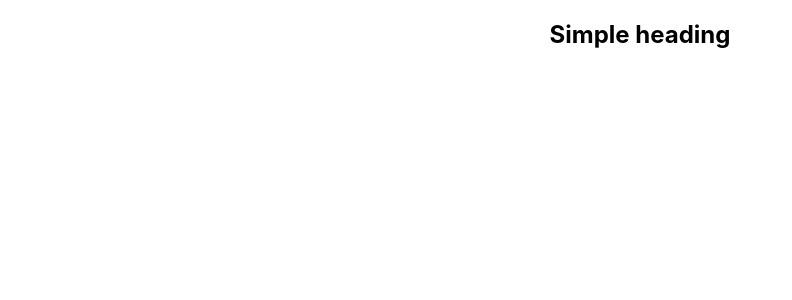
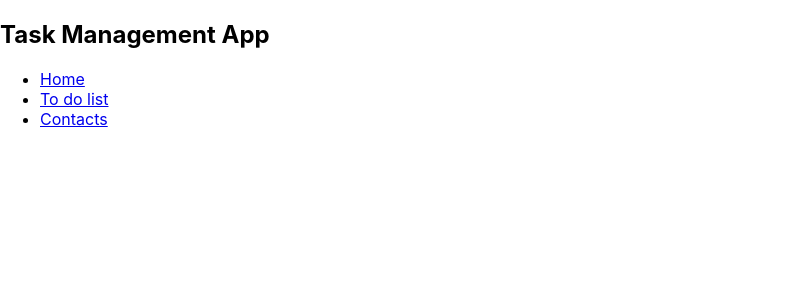
Before and after one commit to kamranvd/task-manage-web-app, a React (Create React App) app: page / in a window 1280 px wide. Shown: the top 300 px of the page, without its empty margins (0-792 px from the left). Built offline with nearby package versions, Linux system fonts and the light colour scheme.

Commit message:
Creating the required structure

```diff
--- a/package.json
+++ b/package.json
@@ -9,6 +9,7 @@
     "@testing-library/user-event": "^13.5.0",
     "react": "^19.1.0",
     "react-dom": "^19.1.0",
+    "react-router-dom": "^7.6.0",
     "react-scripts": "5.0.1",
     "web-vitals": "^2.1.4"
   },
--- a/src/App.css
+++ b/src/App.css
@@ -1,3 +1,3 @@
 .App {
-  text-align: center;
+  text-align: left;
 }
--- a/src/App.js
+++ b/src/App.js
@@ -1,11 +1,20 @@
 
 import './App.css';
+import { BrowserRouter, Link } from "react-router-dom";
 
 function App() {
   return (
     <div className="App">
       <header className="App-header">
-       <h2>Simple heading</h2>
+       <h2>Task Management App</h2>
+       <BrowserRouter>
+          <ul>
+            <li><Link to="/">Home</Link></li>
+            <li><Link to="/todolist">To do list</Link></li>
+            <li><Link to="/contacts">Contacts</Link></li>
+          </ul>
+       </BrowserRouter>
+
       </header>
     </div>
   );
```
Also changed, not shown: src/components/Contacts/Contacts.jsx (added, +7 -0 lines), src/components/Home/Home.jsx (added, +7 -0 lines), src/components/ToDoList/ToDoList.jsx (added, +7 -0 lines), src/components/Contacts/Contacts.css (added), src/components/Home/Home.css (added), src/components/ToDoList/ToDoList.css (added), 1 other file (tests, documents, lock files or other folders).
